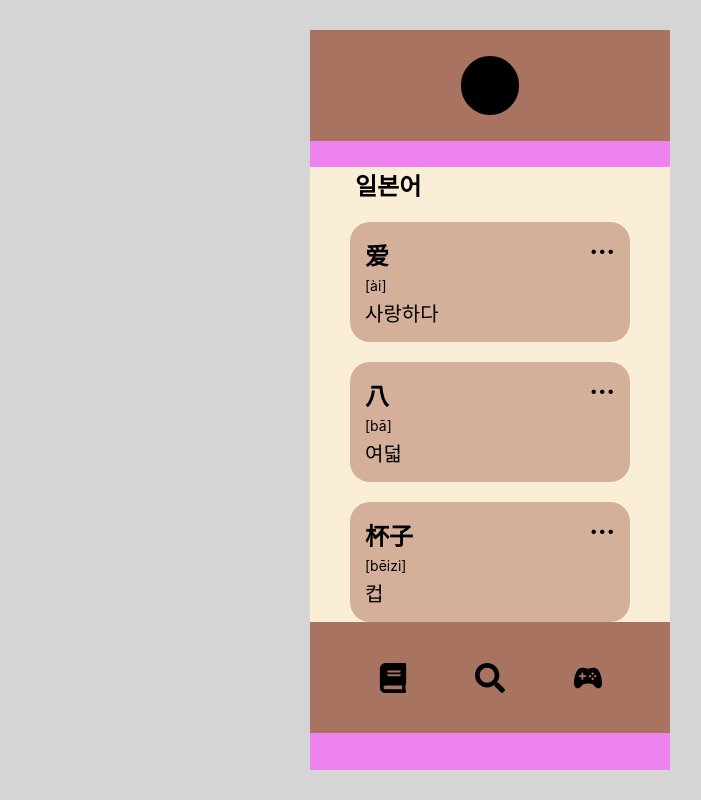
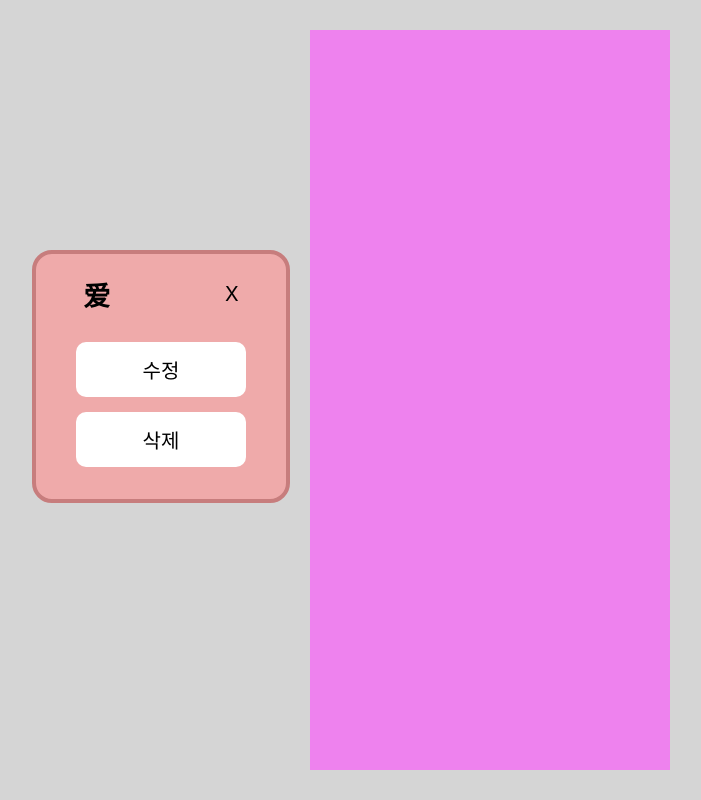
Before and after one commit to NamBaeDeop/VocaJam_FE, a React (Create React App) app: page / in a window 1280 px wide. Shown: the whole page, without its empty margins (150-851 px from the left). Built offline with nearby package versions, Linux system fonts and the light colour scheme.

Commit message:
css -> styled-component

```diff
--- a/src/App.js
+++ b/src/App.js
@@ -2,14 +2,16 @@ import Header from './jsx/default/Header'
 import Footer from './jsx/default/Footer';
 import VocaPage from './jsx/VocaPage/VocaPage';
 import './css/wrap.css';
+import VocaModal from './jsx/VocaModal/VocaModal';
 
 
 function App() {
   return (
     <>
-      <Header/>
+      {/* <Header/>
       <VocaPage/>
-      <Footer/>
+      <Footer/> */}
+      <VocaModal/>
     </>
   );
 }
--- /dev/null
+++ b/src/css/VocaModal.js
@@ -0,0 +1,61 @@
+import styled from "styled-components";
+
+export const Modal = styled.div`
+    width: 250px;
+    height: 245px;
+    background-color: #EFAAAA;
+    border-radius: 20px;
+    border: 4px solid #C77D7D;
+    display: flex;
+    flex-direction: column;
+    position: absolute;
+    top: 250px;
+    left: 182px;
+`
+export const TitleExit= styled.div`
+    width: 100%;
+    height: 80px;
+    display: flex;
+    justify-content: space-around;
+    align-items: center;
+    `
+export const TopCon = styled.div`
+    height: 30px;
+    display: flex;
+    justify-content: center;
+    align-items: center;
+
+    &.word{
+    font-size: 27px;
+    font-weight: bold;
+    }
+
+    &.exit{
+    font-size: 20px;
+    margin-left: 20px;
+    cursor: pointer;
+    }
+    `
+export const Btns = styled.div`
+    width: 100%;
+    height: 140px;
+    display: flex;
+    flex-direction: column;
+    justify-content: space-around;
+    align-items: center;
+    `
+
+export const Btn = styled.div`
+    width: 170px;
+    height: 55px;
+    background-color: white;
+    border-radius: 10px;
+    cursor: pointer;
+
+    display: flex;
+    justify-content: center;
+    align-items: center;
+
+    font-size: 20px;
+
+    `
--- a/src/jsx/VocaModal/VocaModal.jsx
+++ b/src/jsx/VocaModal/VocaModal.jsx
@@ -1,37 +1,41 @@
 import React from "react";
 import { useState, useEffect } from "react";
-import '../../css/vocaModal.css';
+// import '../../css/vocaModal.css';
+import {Modal, TitleExit, TopCon, Btns, Btn} from '../../css/VocaModal';
 
 export default function VocaModal(){
 
     const [voca, setVoca] = useState([]);
 
-    const getData=()=>{
-        fetch('./data/dummyChinese.json')
-        .then((res) => res.json())
-        .then((data)=>{
+    const getData = async () => {
+        try {
+            const response = await fetch('./data/dummyChinese.json');
+            const data = await response.json();
             console.log(data);
             setVoca(data);
-        })}
+        } catch (error) {
+            console.error('어 패치 실패했어~', error);
+        }
+    }
 
-      useEffect(()=>{
-        getData()
-      },[])
+    useEffect(() => {
+        getData();
+    }, []);
 
 
     return (
         <>
-            <div className="modal">
-                <div className="title_exit">
-                    {voca ? <div className="top_con word">{voca[0]?.word}</div> : null}
+            <Modal>
+                <TitleExit>
+                    {voca ? <TopCon className="word">{voca[0]?.word}</TopCon> : null}
                     {/* map이나 filter 활용 */}
-                    <div className="top_con exit">X</div>
-                </div>
-                <div className="btns">
-                    <div className="btn">수정</div>
-                    <div className="btn">삭제</div>
-                </div>
-            </div>
+                    <TopCon className="exit">X</TopCon>
+                </TitleExit>
+                <Btns>
+                    <Btn>수정</Btn>
+                    <Btn>삭제</Btn>
+                </Btns>
+            </Modal>
         </>
     )
 }
```
